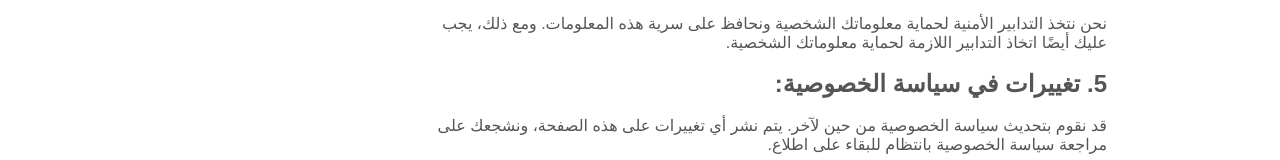
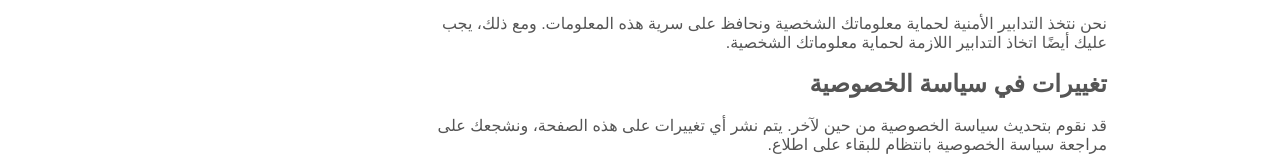
Before and after one commit to AiQotayba/alam, a Next.js app: page /policy in a window 1280 px wide. Shown: the part 510-670 px from the top of the page. Built offline with nearby package versions, Linux system fonts and the light colour scheme.

Commit message:
Update policy.jsx

```diff
--- a/src/pages/policy.jsx
+++ b/src/pages/policy.jsx
@@ -21,7 +21,7 @@ const PrivacyPolicy = () => {
       <br />
       <p>نحن نتخذ التدابير الأمنية لحماية معلوماتك الشخصية ونحافظ على سرية هذه المعلومات. ومع ذلك، يجب عليك أيضًا اتخاذ التدابير اللازمة لحماية معلوماتك الشخصية.</p>
       <br />
-      <h2>5. تغييرات في سياسة الخصوصية:</h2>
+      <h2>  تغييرات في سياسة الخصوصية </h2>
       <br />
       <p>قد نقوم بتحديث سياسة الخصوصية من حين لآخر. يتم نشر أي تغييرات على هذه الصفحة، ونشجعك على مراجعة سياسة الخصوصية بانتظام للبقاء على اطلاع.</p>
     </div>
```
